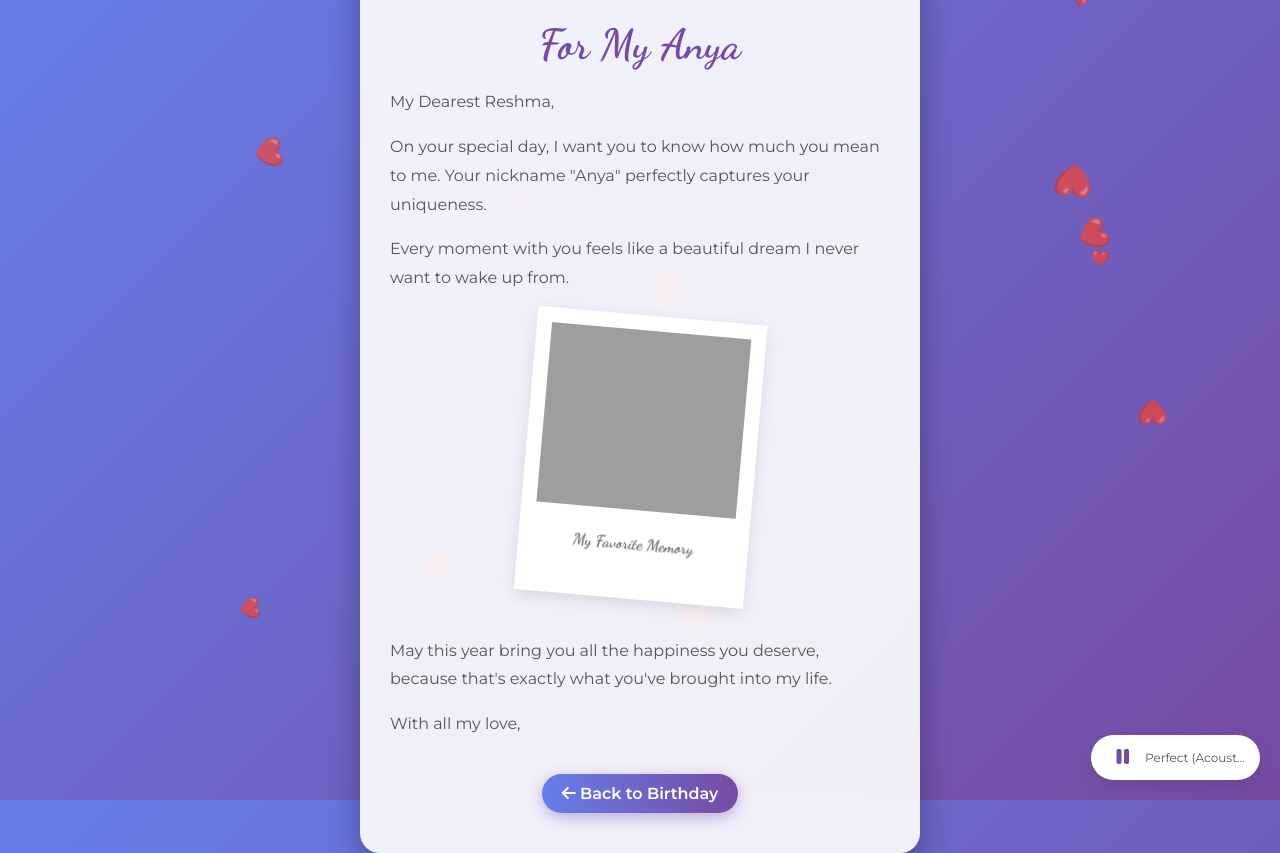
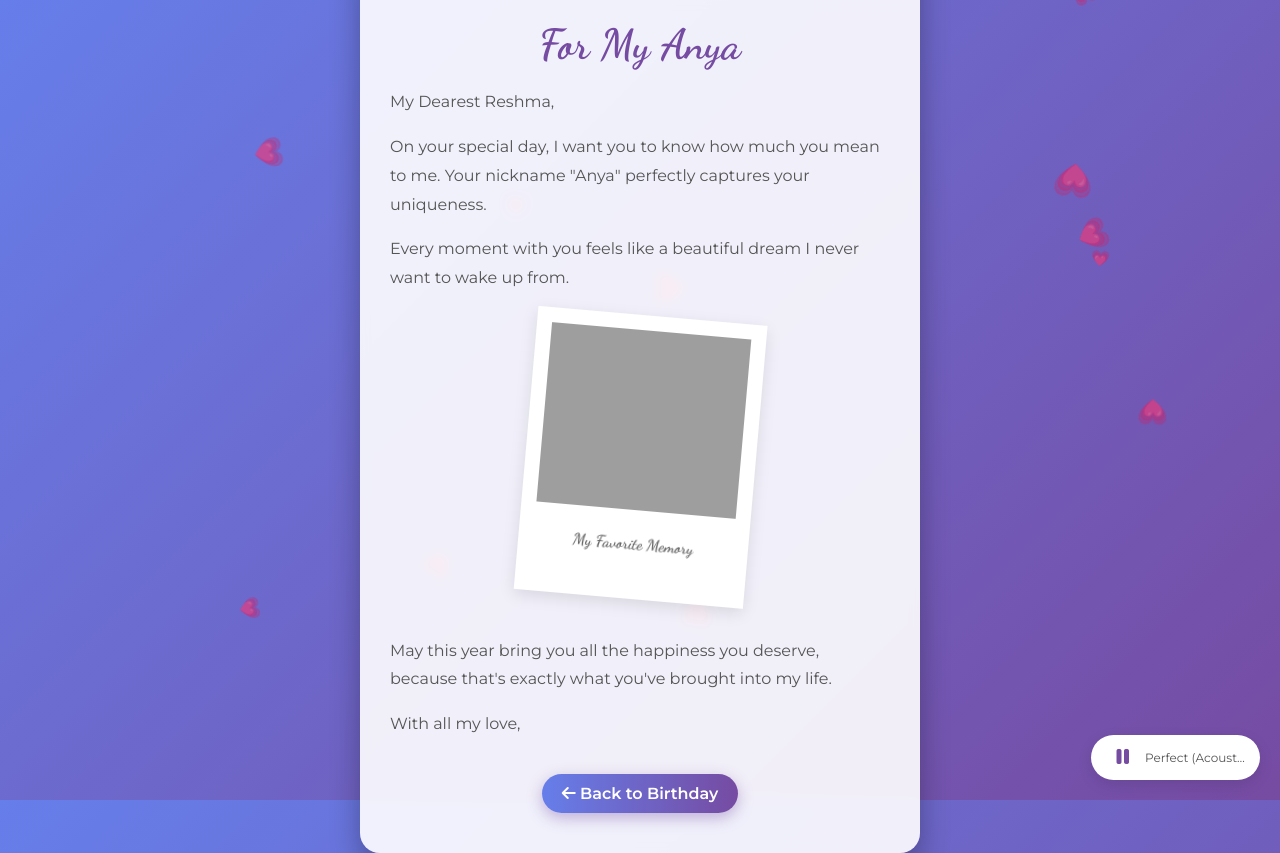
Before and after one commit to DarkXworker/anyabirthday, a plain HTML site: page message.html in a window 1280 px wide. Shown: the top 853 px of the page. Drawn offline with Linux system fonts and the light colour scheme; grey boxes are pictures that could not be loaded.

Commit message:
Update message.html

```diff
--- a/message.html
+++ b/message.html
@@ -3,7 +3,7 @@
 <head>
     <meta charset="UTF-8">
     <meta name="viewport" content="width=device-width, initial-scale=1.0">
-    <title>For My Anya</title>
+    <title>For My Little sister</title>
     <style>
         @import url('https://fonts.googleapis.com/css2?family=Dancing+Script:wght@700&family=Montserrat:wght@400;600&display=swap');
 
@@ -218,7 +218,7 @@
             const container = document.getElementById('floatingHearts');
             const heart = document.createElement('div');
             heart.className = 'floating-heart';
-            heart.innerHTML = '❤️';
+            heart.innerHTML = '💗';
             heart.style.left = Math.random() * 100 + 'vw';
             heart.style.top = Math.random() * 100 + 'vh';
             heart.style.animationDuration = (Math.random() * 5 + 5) + 's';
```
